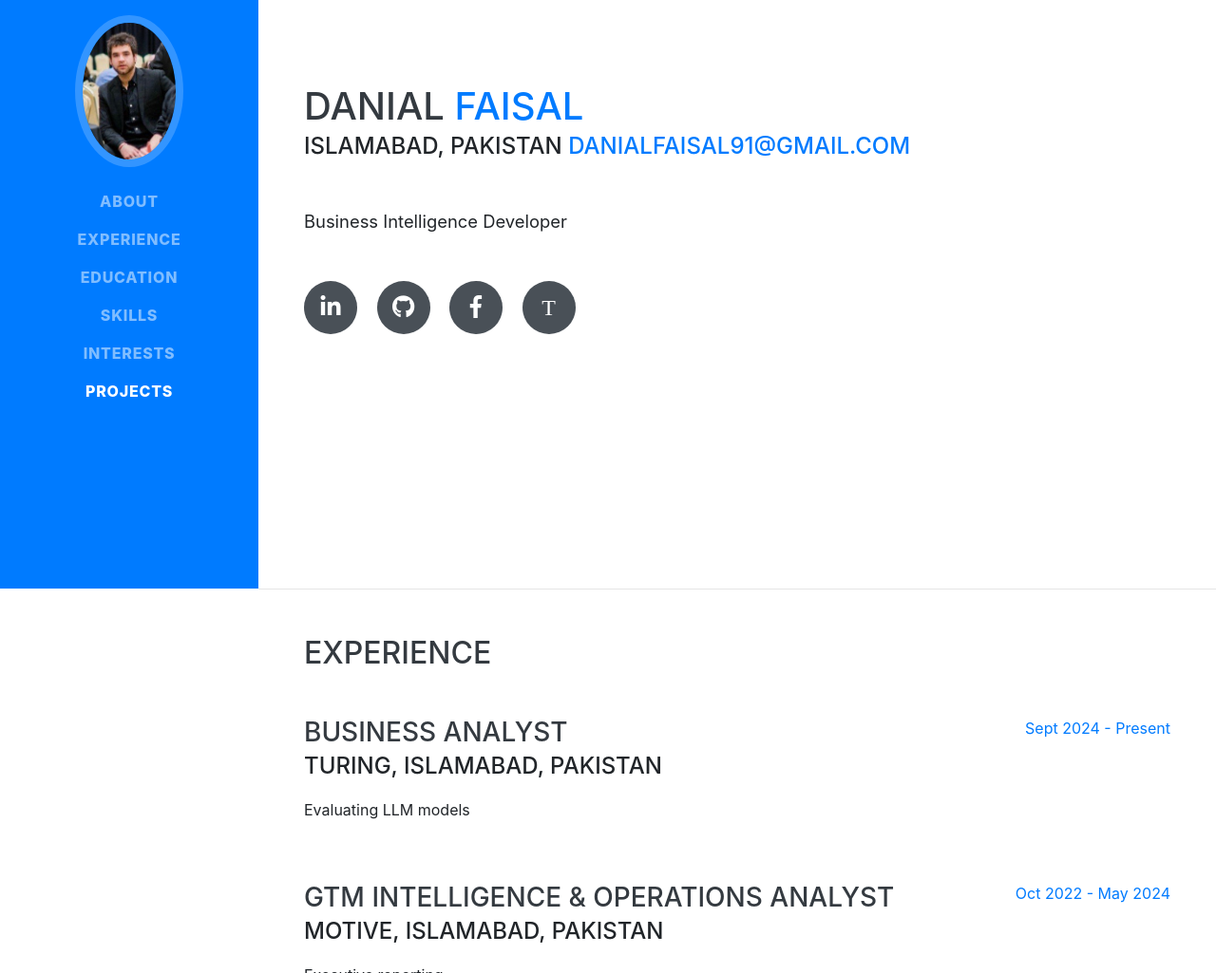
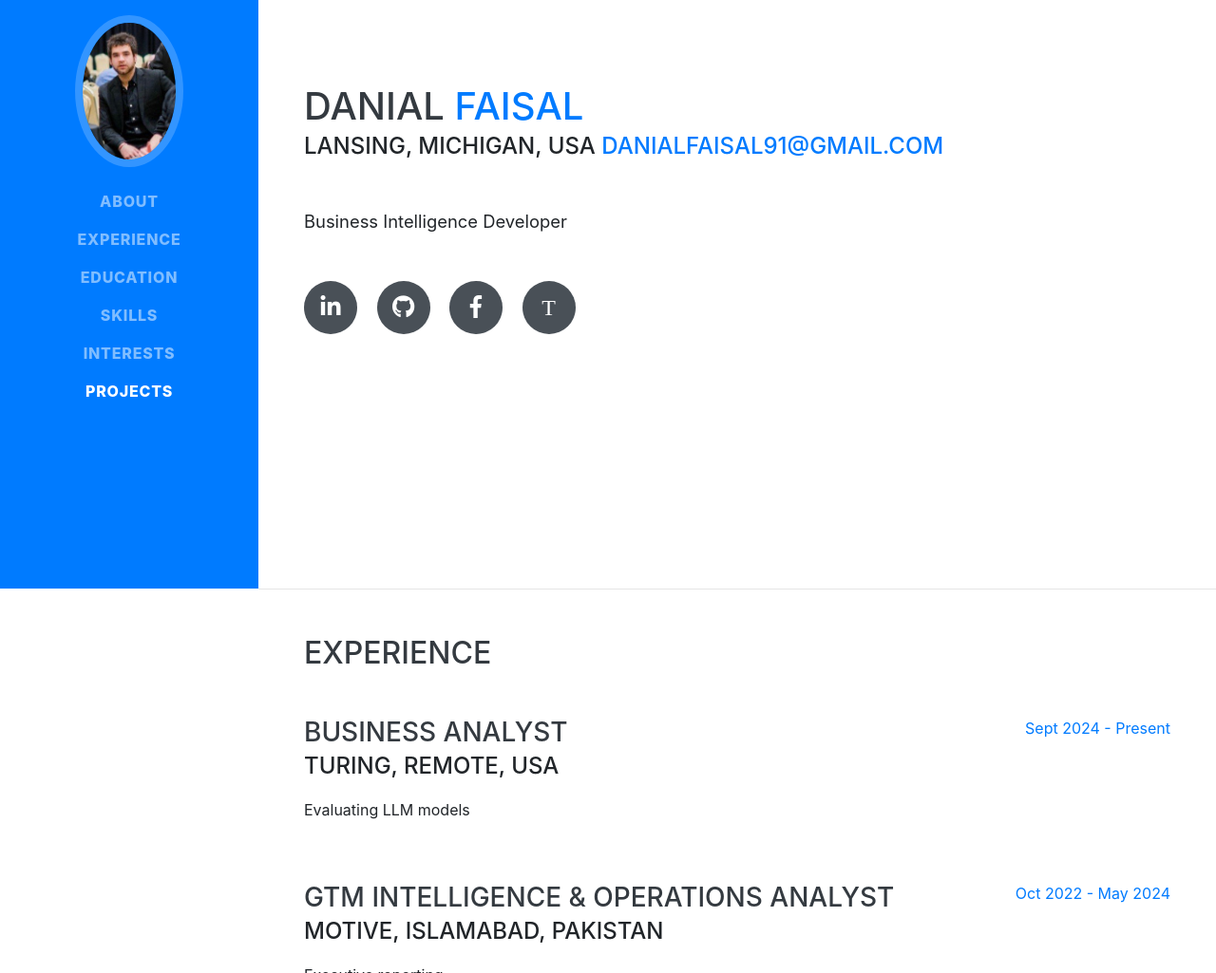
Before and after one commit to danialfaisal/Personal-Website, a website with bundled scripts: page index.html in a window 1280 px wide. Shown: the part 180-1205 px from the top of the page at 95% size. Built offline with nearby package versions, Linux system fonts and the light colour scheme; a web font is replaced by a local one.

Commit message:
Updated current location

```diff
--- a/index.html
+++ b/index.html
@@ -78,7 +78,7 @@
       <h1 class="mb-0">Danial
         <span class="text-primary">Faisal</span>
       </h1>
-      <div class="subheading mb-5"> Islamabad, Pakistan
+      <div class="subheading mb-5"> Lansing, Michigan, USA
         <a href="mailto:danialfaisal91@gmail.com">danialfaisal91@gmail.com</a>
       </div>
       <p class="lead mb-5">Business Intelligence Developer</p>
@@ -108,7 +108,7 @@
       <div class="resume-item d-flex flex-column flex-md-row justify-content-between mb-5">
         <div class="resume-content">
           <h3 class="mb-0">Business Analyst</h3>
-          <div class="subheading mb-3">Turing, Islamabad, Pakistan</div>
+          <div class="subheading mb-3">Turing, Remote, USA</div>
           <p>Evaluating LLM models</p>
         </div>
         <div class="resume-date text-md-right">
```
